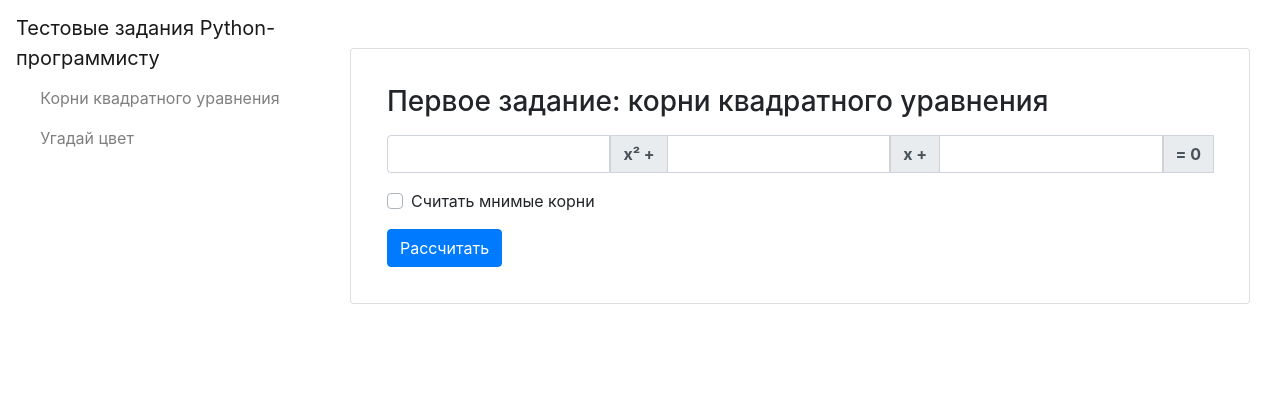
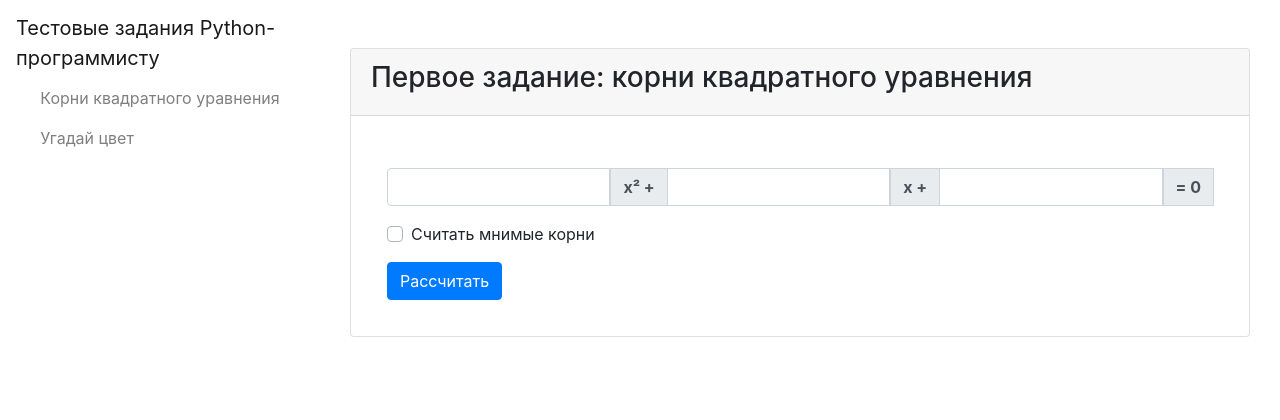
Before and after one commit to IlyaBoyur/boenergo_test, a Django app: page /square_roots/ in a window 1280 px wide. Shown: the top 420 px of the page. Run offline with Django 4.2, Linux system fonts and the light colour scheme.

Commit message:
Fix card header

```diff
--- a/backend/templates/probability.html
+++ b/backend/templates/probability.html
@@ -45,10 +45,11 @@
 {% block content %}
 
   <div class="card my-md-5">
+    <div class="card-header">
+      <h3>Второе задание: угадай цвет</h3>
+    </div>
 
     <div class="card-body m-md-3">
-
-      <h3 class="card-title">Второе задание: угадай цвет</h3>
 
       <div class="card-text">
         <form method="POST">
--- a/backend/templates/square_roots.html
+++ b/backend/templates/square_roots.html
@@ -4,12 +4,11 @@
 {% block content %}
 
   <div class="card my-md-5">
+    <div class="card-header">
+      <h3>Первое задание: корни квадратного уравнения</h3>
+    </div>
 
     <div class="card-body m-md-3">
-
-      <div class="card-title">
-        <h3>Первое задание: корни квадратного уравнения</dh3>
-      </div>
 
       <div class="card-text">
         <form method="post" enctype="multipart/form-data">
```
